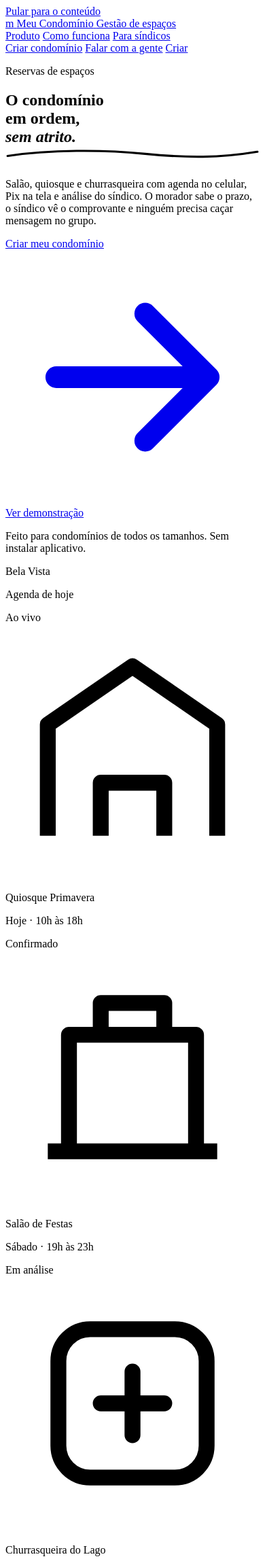
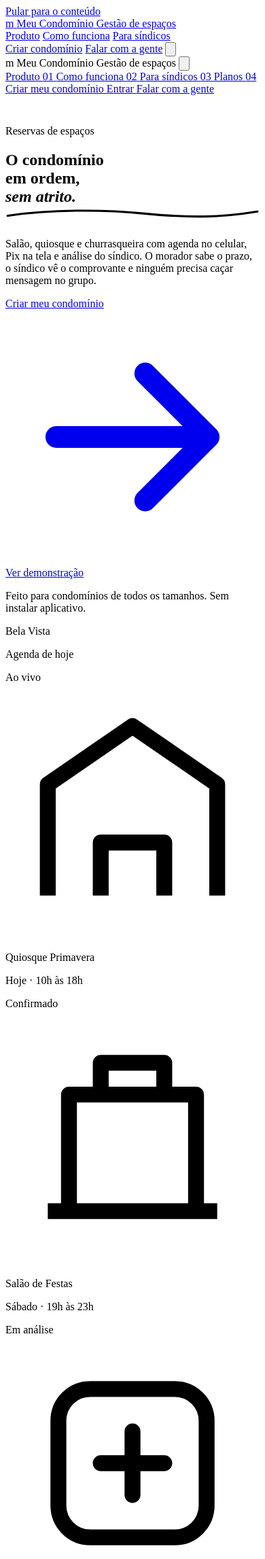
Before and after one commit to FelipeMarques-bot/Meu_Condominio, a Django app: page / in a window 390 px wide. Shown: the top 2294 px of the page at 68% size. Run offline with Django 5.2, Linux system fonts and the light colour scheme; data comes from the database, SQL or seed files in the repository.

Commit message:
feat: menu mobile na landing e barra inferior de navegacao no app

```diff
--- a/templates/core/agenda.html
+++ b/templates/core/agenda.html
@@ -286,5 +286,7 @@
       </button>
     </div>
   </div>
+
+  {% include "partials/nav_inferior.html" %}
 </div>
 {% endblock %}
--- a/templates/core/landing.html
+++ b/templates/core/landing.html
@@ -4,7 +4,12 @@
 {% block description %}Agenda de salão, quiosque e churrasqueira com Pix, análise do síndico e confirmação no celular.{% endblock %}
 
 {% block body %}
-<header class="relative z-30">
+<header
+  class="relative z-40"
+  x-data="{ menu: false }"
+  x-effect="document.documentElement.classList.toggle('nav-aberto', menu)"
+  @keydown.escape.window="menu = false"
+>
   <div class="mx-auto flex max-w-6xl items-center justify-between gap-6 px-5 py-5 sm:px-8 lg:py-7">
     <a href="{% url 'landing' %}" class="flex items-center gap-3" aria-label="Meu Condomínio, início">
       <span class="grid h-10 w-10 place-items-center rounded-2xl bg-lagoon font-display text-xl text-paper">m</span>
@@ -20,9 +25,94 @@
       <a href="#sindico" class="transition hover:text-ink">Para síndicos</a>
     </nav>
 
-    <a href="{% url 'criar_condominio' %}" class="btn btn-primary hidden sm:inline-flex">Criar condomínio</a>
+    <a href="{% url 'criar_condominio' %}" class="btn btn-primary hidden md:inline-flex">Criar condomínio</a>
     <a href="#contato" class="btn btn-ghost hidden md:inline-flex">Falar com a gente</a>
-    <a href="{% url 'criar_condominio' %}" class="btn btn-primary px-4 py-2 sm:hidden">Criar</a>
+
+    <button
+      type="button"
+      class="grid h-11 w-11 place-items-center rounded-full border border-line bg-white/70 text-ink backdrop-blur transition active:scale-95 md:hidden"
+      @click="menu = true; $nextTick(() => $refs.fecharMenu?.focus())"
+      :aria-expanded="menu"
+      aria-controls="menu-mobile"
+      aria-label="Abrir menu"
+    >
+      <svg viewBox="0 0 24 24" fill="none" class="h-5 w-5" aria-hidden="true">
+        <path d="M4 8h16M4 16h16" stroke="currentColor" stroke-width="1.7" stroke-linecap="round"/>
+      </svg>
+    </button>
+  </div>
+
+  <div id="menu-mobile" x-cloak x-show="menu" class="fixed inset-0 z-50 md:hidden" role="dialog" aria-modal="true" aria-label="Menu">
+    <div
+      class="absolute inset-0 bg-linear-to-b from-paper via-paper to-paper"
+      x-show="menu"
+      x-transition.opacity.duration.200ms
+      @click="menu = false"
+    ></div>
+
+    <div
+      class="relative flex h-dvh flex-col px-6 pt-5"
+      style="padding-bottom: calc(1.75rem + env(safe-area-inset-bottom))"
+      x-show="menu"
+      x-transition:enter="transition ease-out duration-300"
+      x-transition:enter-start="opacity-0 translate-y-3"
+      x-transition:enter-end="opacity-100 translate-y-0"
+      x-transition:leave="transition ease-in duration-150"
+      x-transition:leave-start="opacity-100"
+      x-transition:leave-end="opacity-0"
+    >
+      <div class="flex items-center justify-between">
+        <span class="flex items-center gap-3">
+          <span class="grid h-10 w-10 place-items-center rounded-2xl bg-lagoon font-display text-xl text-paper">m</span>
+          <span class="leading-tight">
+            <span class="block text-[0.62rem] font-semibold uppercase tracking-[0.2em] text-muted">Meu Condomínio</span>
+            <span class="block font-display text-lg">Gestão de espaços</span>
+          </span>
+        </span>
+        <button
+          type="button"
+          x-ref="fecharMenu"
+          class="grid h-11 w-11 place-items-center rounded-full border border-line bg-white/80 text-ink transition active:scale-95"
+          @click="menu = false"
+          aria-label="Fechar menu"
+        >
+          <svg viewBox="0 0 20 20" fill="none" class="h-4 w-4" aria-hidden="true">
+            <path d="m5 5 10 10M15 5 5 15" stroke="currentColor" stroke-width="1.7" stroke-linecap="round"/>
+          </svg>
+        </button>
+      </div>
+
+      <nav class="mt-10 flex flex-col font-display text-3xl font-light tracking-tight" aria-label="Menu principal">
+        <a href="#produto" @click="menu = false" class="group flex items-center justify-between border-b border-line/80 py-4 transition active:text-lagoon">
+          Produto
+          <span class="text-[0.7rem] font-sans font-semibold text-muted">01</span>
+        </a>
+        <a href="#como-funciona" @click="menu = false" class="group flex items-center justify-between border-b border-line/80 py-4 transition active:text-lagoon">
+          Como funciona
+          <span class="text-[0.7rem] font-sans font-semibold text-muted">02</span>
+        </a>
+        <a href="#sindico" @click="menu = false" class="group flex items-center justify-between border-b border-line/80 py-4 transition active:text-lagoon">
+          Para síndicos
+          <span class="text-[0.7rem] font-sans font-semibold text-muted">03</span>
+        </a>
+        <a href="#planos" @click="menu = false" class="group flex items-center justify-between border-b border-line/80 py-4 transition active:text-lagoon">
+          Planos
+          <span class="text-[0.7rem] font-sans font-semibold text-muted">04</span>
+        </a>
+      </nav>
+
+      <div class="mt-auto space-y-3 pt-8">
+        <a href="{% url 'criar_condominio' %}" @click="menu = false" class="btn btn-primary w-full justify-center py-4 text-base">
+          Criar meu condomínio
+        </a>
+        <a href="{% url 'login' %}" @click="menu = false" class="btn btn-ghost w-full justify-center py-3.5">
+          Entrar
+        </a>
+        <a href="#contato" @click="menu = false" class="block pt-3 text-center text-xs font-semibold text-muted underline decoration-line underline-offset-4 transition active:text-ink">
+          Falar com a gente
+        </a>
+      </div>
+    </div>
   </div>
 </header>
 
--- a/templates/partials/topbar.html
+++ b/templates/partials/topbar.html
@@ -12,7 +12,7 @@
       </span>
     </a>
 
-    <nav class="flex items-center gap-1 text-xs font-semibold text-muted" aria-label="Navegação da conta">
+    <nav class="hidden items-center gap-1 text-xs font-semibold text-muted lg:flex" aria-label="Navegação da conta">
       <a href="{% url 'minhas_reservas' slug=condominio.slug %}"
          class="rounded-full px-3 py-2 transition {% if ativo == 'reservas' %}bg-lagoon/10 text-lagoon{% else %}hover:bg-white/70 hover:text-ink{% endif %}">
         Reservas
@@ -40,3 +40,5 @@
     </nav>
   </div>
 </header>
+
+{% include "partials/nav_inferior.html" %}
```
Also changed, not shown: assets/app.css (+10 -0 lines), templates/partials/nav_inferior.html (added, +177 -0 lines), templates/reservas/_calendario.html (+5 -5 lines).
